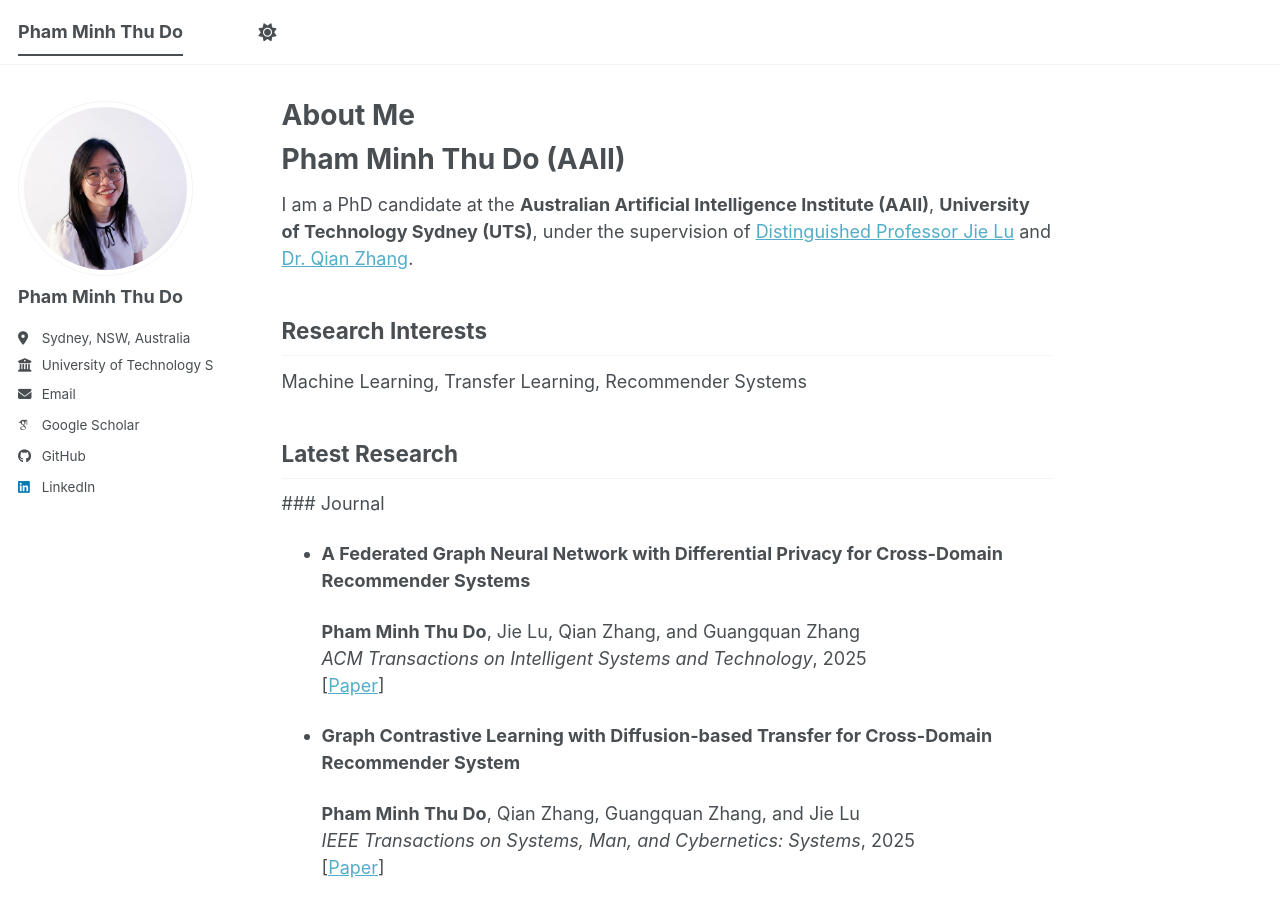
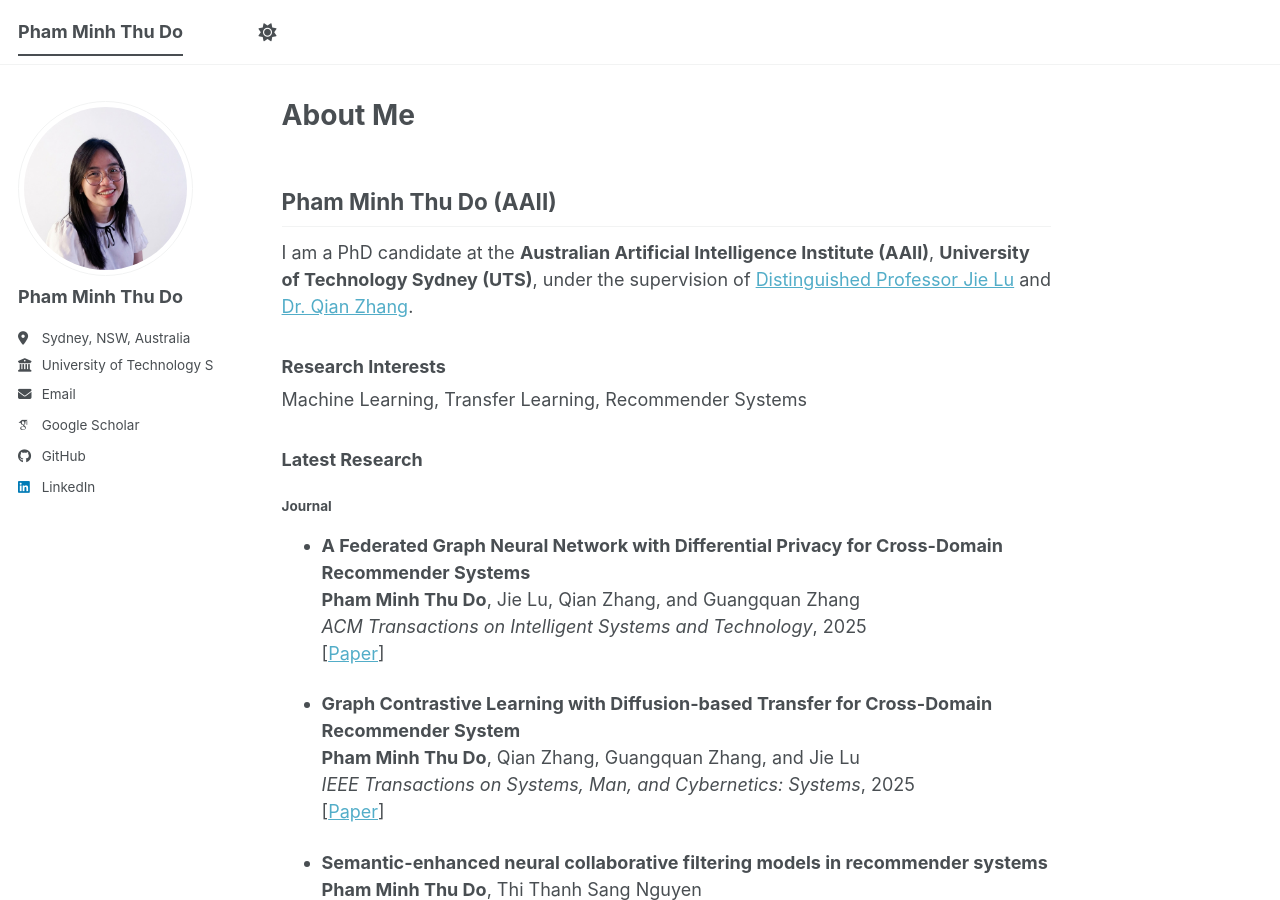
Before and after one commit to PMThuDo/PMThuDo.github.io, a Jekyll site: the page built from _pages/about.md, in a window 1280 px wide and 900 px high. Built offline with Jekyll 4.4.1, drawn with Linux system fonts in a browser that asks for light colours; some web fonts are replaced; a script bundle is joined from its source files by our own code; library files that are not in the unit come from our copies.

```diff
--- a/_pages/about.md
+++ b/_pages/about.md
@@ -7,47 +7,42 @@ redirect_from:
   - /about.html
 ---
 
-# Pham Minh Thu Do (AAII)
+## Pham Minh Thu Do (AAII)
 
 I am a PhD candidate at the **Australian Artificial Intelligence Institute (AAII)**, **University of Technology Sydney (UTS)**, under the supervision of [Distinguished Professor Jie Lu](https://profiles.uts.edu.au/Jie.Lu) and [Dr. Qian Zhang](https://profiles.uts.edu.au/Qian.Zhang-1).
 
-## Research Interests
+### Research Interests
 Machine Learning, Transfer Learning, Recommender Systems
 
-## Latest Research
+### Latest Research
 
- ### Journal
-- **A Federated Graph Neural Network with Differential Privacy for Cross-Domain Recommender Systems**
-
+#### Journal
+- **A Federated Graph Neural Network with Differential Privacy for Cross-Domain Recommender Systems** <br>
   **Pham Minh Thu Do**, Jie Lu, Qian Zhang, and Guangquan Zhang
   *ACM Transactions on Intelligent Systems and Technology*, 2025
   [[Paper](https://doi.org/10.1145/3742791)]
 
-- **Graph Contrastive Learning with Diffusion-based Transfer for Cross-Domain Recommender System**
-
-   **Pham Minh Thu Do**, Qian Zhang, Guangquan Zhang, and Jie Lu
+- **Graph Contrastive Learning with Diffusion-based Transfer for Cross-Domain Recommender System** <br>
+  **Pham Minh Thu Do**, Qian Zhang, Guangquan Zhang, and Jie Lu
   *IEEE Transactions on Systems, Man, and Cybernetics: Systems*, 2025
   [[Paper](https://doi.org/10.1109/TSMC.2025.3624447)]
 
-- **Semantic-enhanced neural collaborative filtering models in recommender systems**
-
+- **Semantic-enhanced neural collaborative filtering models in recommender systems** <br>
   **Pham Minh Thu Do**, Thi Thanh Sang Nguyen
   *Knowledge-Based Systems*, 2022
   [[Paper](https://doi.org/10.1016/j.knosys.2022.109934)]
 
-### Conference
-- **Privacy-Aware Knowledge Transfer for Cross-domain Recommender System**
-
+#### Conference
+- **Privacy-Aware Knowledge Transfer for Cross-domain Recommender System** <br>
   **Pham Minh Thu Do**, Jie Lu, Qian Zhang, and Guangquan Zhang
   *International Conference on Computational Collective Intelligence*, 2025
   [[Paper](https://doi.org/10.1007/978-3-032-09318-9_12)]
 
-- **meta-GRS: A Graph Neural Network for Cross-domain Recommender System via Meta-Learning**
-
+- **meta-GRS: A Graph Neural Network for Cross-domain Recommender System via Meta-Learning** <br>
   **Pham Minh Thu Do**, Qian Zhang, Guangquan Zhang, and Jie Lu
   *International Conference on Knowledge-Based and Intelligent Information & Engineering Systems*, 2023
   [[Paper](https://doi.org/10.1016/j.procs.2023.10.245)]
 
-## Awards
+### Awards
 - **Aug 2022 - Feb 2026:** International Research Scholarship (IRS) and ARC Linkage Project Scholarship
 - **2024:** Second Prize – Oral Presentation, FEIT-UTS Research Showcase
```
